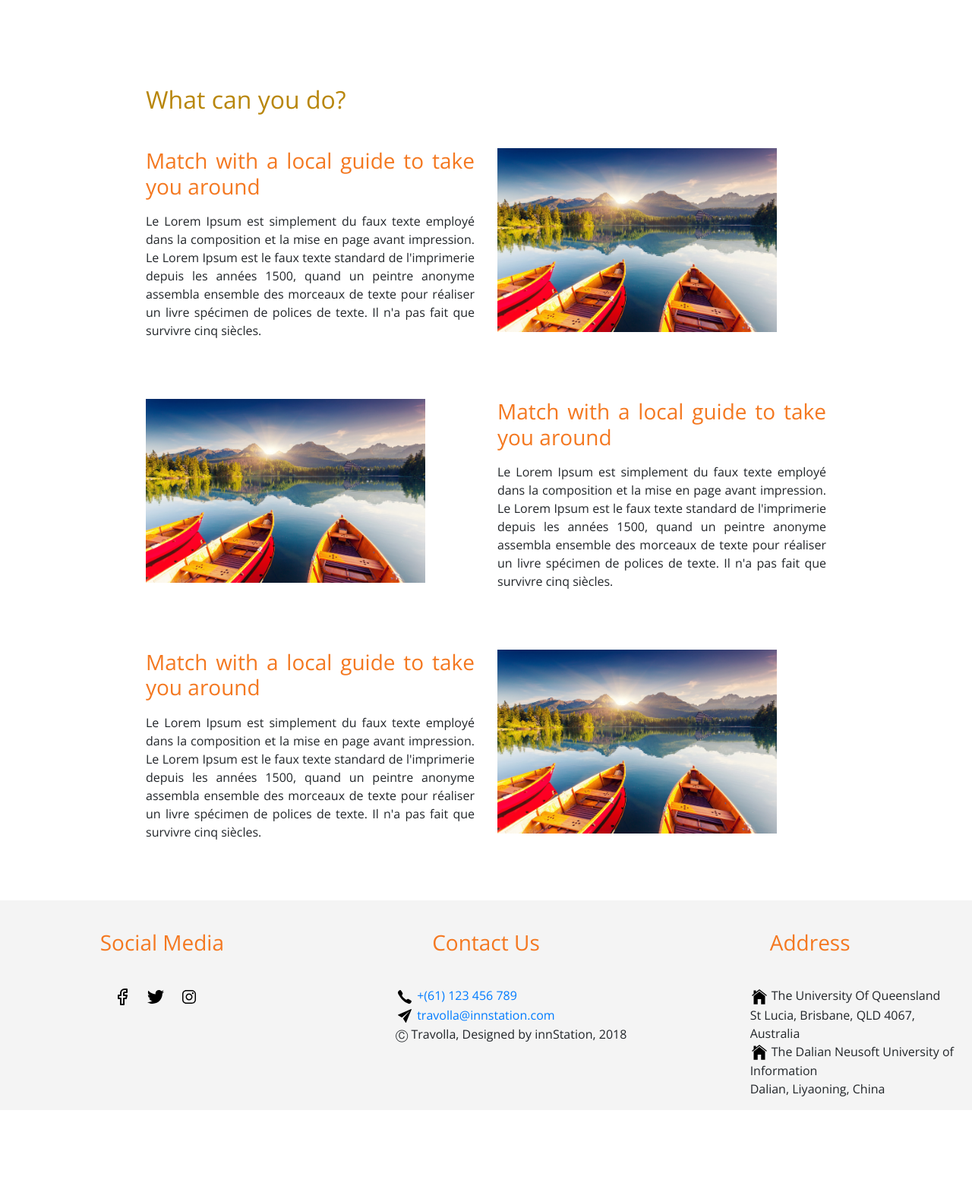
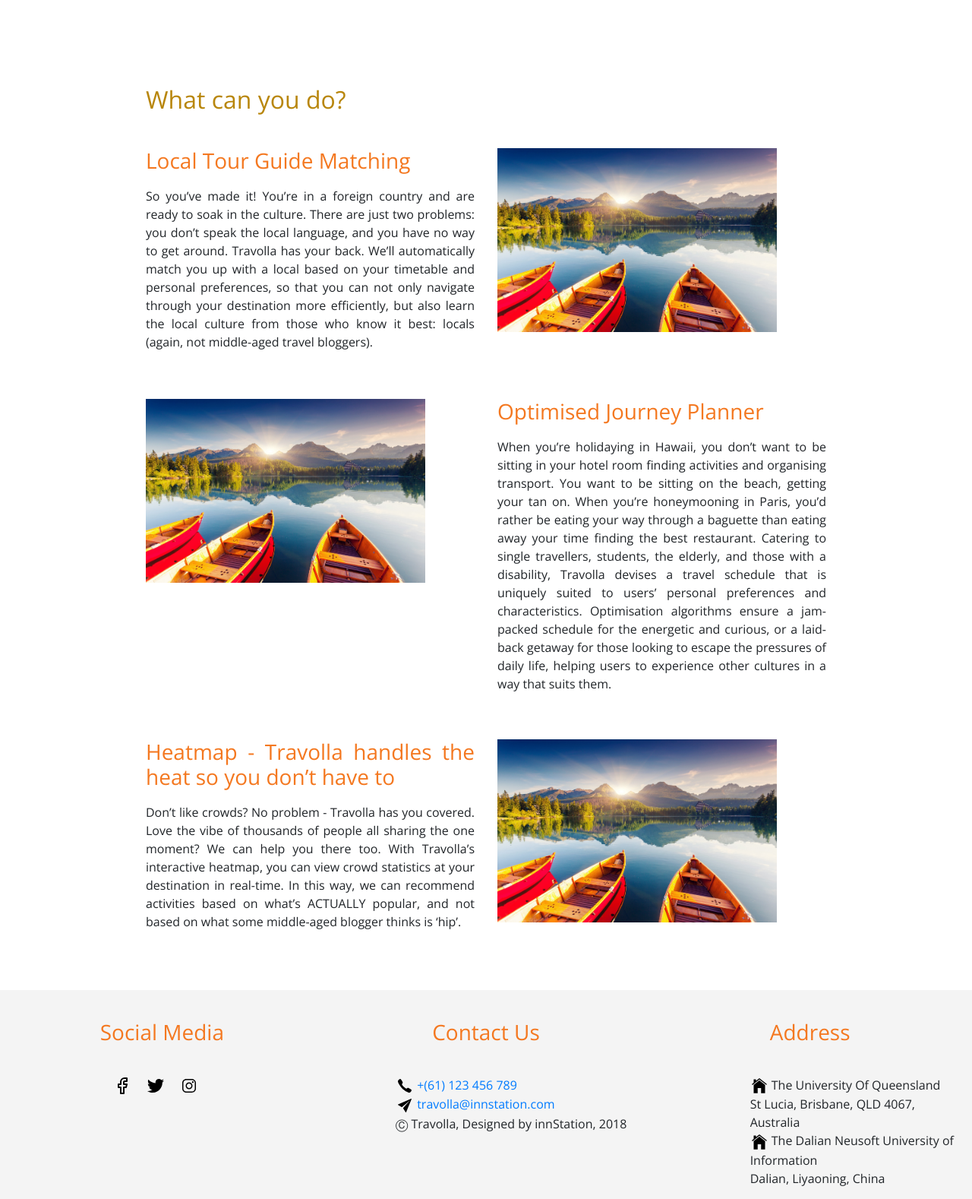
Before and after one commit to lulululu7766/Travolla, a PHP site: page / in a window 1280 px wide. Shown: the part 853-2431 px from the top of the page at 76% size. Before the commit the page ends 2296 px from the top, so only its background shows below. Run offline with PHP 8.4, Linux system fonts and the light colour scheme; data that the repository does not hold is empty; some libraries are stand-ins or nearby versions; some web fonts are replaced.

Commit message:
Fixed Get Started and added content

```diff
--- a/index.php
+++ b/index.php
@@ -103,11 +103,12 @@
 
                         <!--Buttons-->
                         <?php
-                            if(!isset($login_session)){
+                            if( (isset($_SESSION)) && (isset($_SESSION['loggedin'])) &&
+                                ($_SESSION['loggedin'] == TRUE) ){
+                                $box=" <button class='btn btn-lg btn-primary btn-block' onclick=\"location.href='destinations.php';\" > Get Started </button>";
+                            }else{
                                 $box = " <button class='btn btn-lg btn-primary btn-block' onclick=\"location.href='signup.php';\">Sign Up</button>
                                 <button id='loginbutton' class='btn btn-lg btn-primary btn-block' >Log in</button>";
-                            }else{
-                                $box=" <button class='btn btn-lg btn-primary btn-block' onclick=\"location.href='destinations.php';\" > Get Started </button>";
                             }
 
                             echo $box;
@@ -148,9 +149,9 @@
 
 	  	<div class="row">
     		<div class="col-xs-12 col-sm-12 col-md-6 col-lg-6" >
-      			<h3> Match with a local guide to take you around </h3>
+      			<h3> Local Tour Guide Matching </h3>
 
-      			<p> Le Lorem Ipsum est simplement du faux texte employé dans la composition et la mise en page avant impression. Le Lorem Ipsum est le faux texte standard de l'imprimerie depuis les années 1500, quand un peintre anonyme assembla ensemble des morceaux de texte pour réaliser un livre spécimen de polices de texte. Il n'a pas fait que survivre cinq siècles.</p>
+      			<p> So you’ve made it! You’re in a foreign country and are ready to soak in the culture. There are just two problems: you don’t speak the local language, and you have no way to get around. Travolla has your back. We’ll automatically match you up with a local based on your timetable and personal preferences, so that you can not only navigate through your destination more efficiently, but also learn the local culture from those who know it best: locals (again, not middle-aged travel bloggers). </p>
     		</div>
     		<div class="col-xs-12 col-sm-12 col-md-6 col-lg-6">
     			<img src="css\images\bg.jpg" alt = "Welcomepic" style=" width: 85%; margin-bottom: 10%;">
@@ -163,9 +164,9 @@
     			     <img src="css\images\bg.jpg" alt = "Welcomepic" style=" width: 85%; margin-bottom: 10%;">
                 </div>
     		<div class="col-xs-12 col-sm-12 col-md-6 col-lg-6" >
-      			<h3> Match with a local guide to take you around </h3>
+      			<h3> Optimised Journey Planner </h3>
 
-      			<p> Le Lorem Ipsum est simplement du faux texte employé dans la composition et la mise en page avant impression. Le Lorem Ipsum est le faux texte standard de l'imprimerie depuis les années 1500, quand un peintre anonyme assembla ensemble des morceaux de texte pour réaliser un livre spécimen de polices de texte. Il n'a pas fait que survivre cinq siècles.</p>
+      			<p>When you’re holidaying in Hawaii, you don’t want to be sitting in your hotel room finding activities and organising transport. You want to be sitting on the beach, getting your tan on. When you’re honeymooning in Paris, you’d rather be eating your way through a baguette than eating away your time finding the best restaurant. Catering to single travellers, students, the elderly, and those with a disability, Travolla devises a travel schedule that is uniquely suited to users’ personal preferences and characteristics. Optimisation algorithms ensure a jam-packed schedule for the energetic and curious, or a laid-back getaway for those looking to escape the pressures of daily life, helping users to experience other cultures in a way that suits them.</p>
     		</div>
         </div>
 
@@ -173,10 +174,10 @@
 
         <div class="row">
     		<div class="col-xs-12 col-sm-12 col-md-6 col-lg-6" >
-      			<h3> Match with a local guide to take you around </h3>
-      			<p> Le Lorem Ipsum est simplement du faux texte employé dans la composition et la mise en page avant impression. Le Lorem Ipsum est le faux texte standard de l'imprimerie depuis les années 1500, quand un peintre anonyme assembla ensemble des morceaux de texte pour réaliser un livre spécimen de polices de texte. Il n'a pas fait que survivre cinq siècles.</p>
-    		</div>
-    		<div class="col-xs-12 col-sm-12 col-md-6 col-lg-6">
+      			<h3> Heatmap - Travolla handles the heat so you don’t have to </h3>
+                <p>Don’t like crowds? No problem - Travolla has you covered. Love the vibe of thousands of people all sharing the one moment? We can help you there too. With Travolla’s interactive heatmap, you can view crowd statistics at your destination in real-time. In this way, we can recommend activities based on what’s ACTUALLY popular, and not based on what some middle-aged blogger thinks is ‘hip’.</p>
+            </div>
+            <div class="col-xs-12 col-sm-12 col-md-6 col-lg-6">
     			<img src="css\images\bg.jpg" alt = "Welcomepic" style=" width: 85%; margin-bottom: 10%;">
     		</div>
         </div>
```
